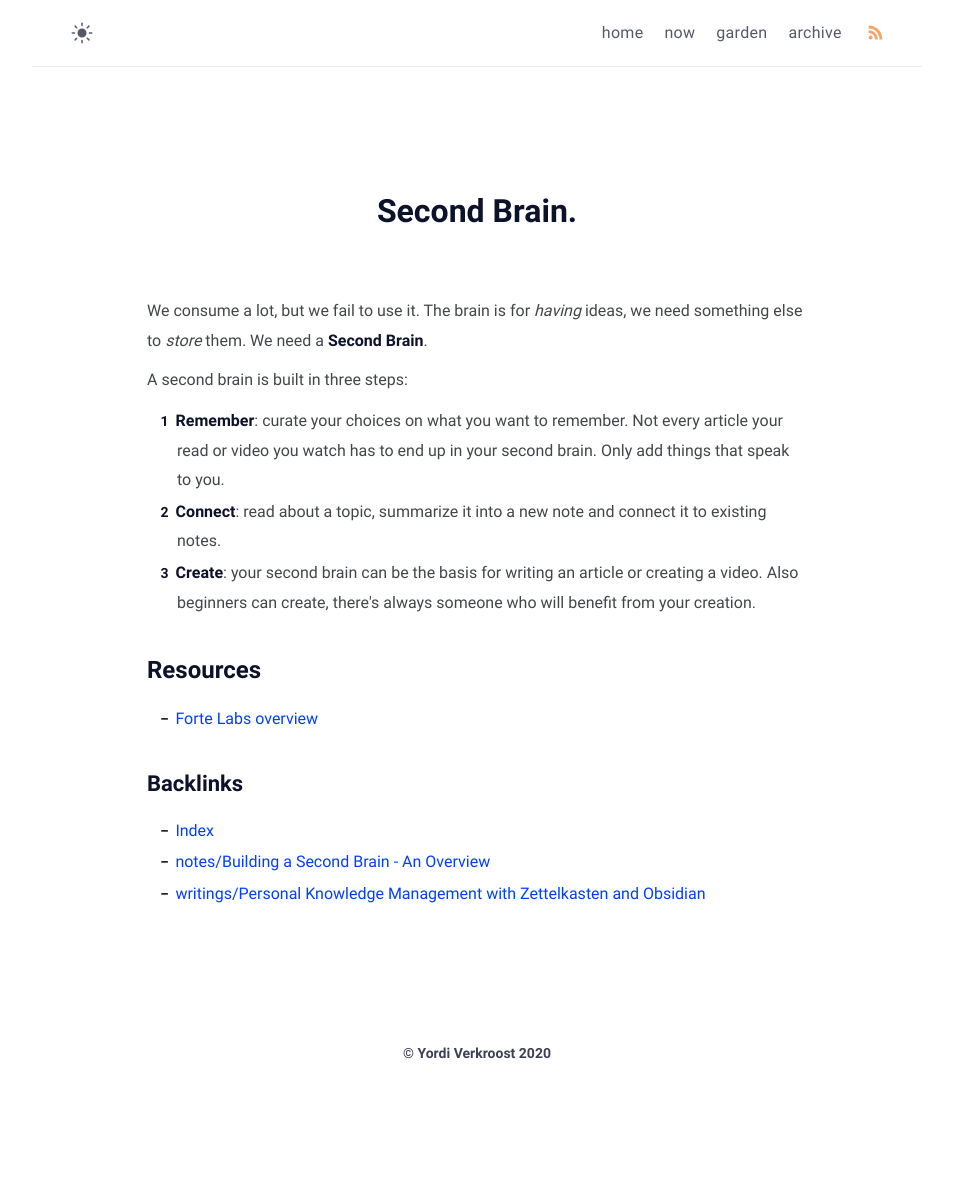
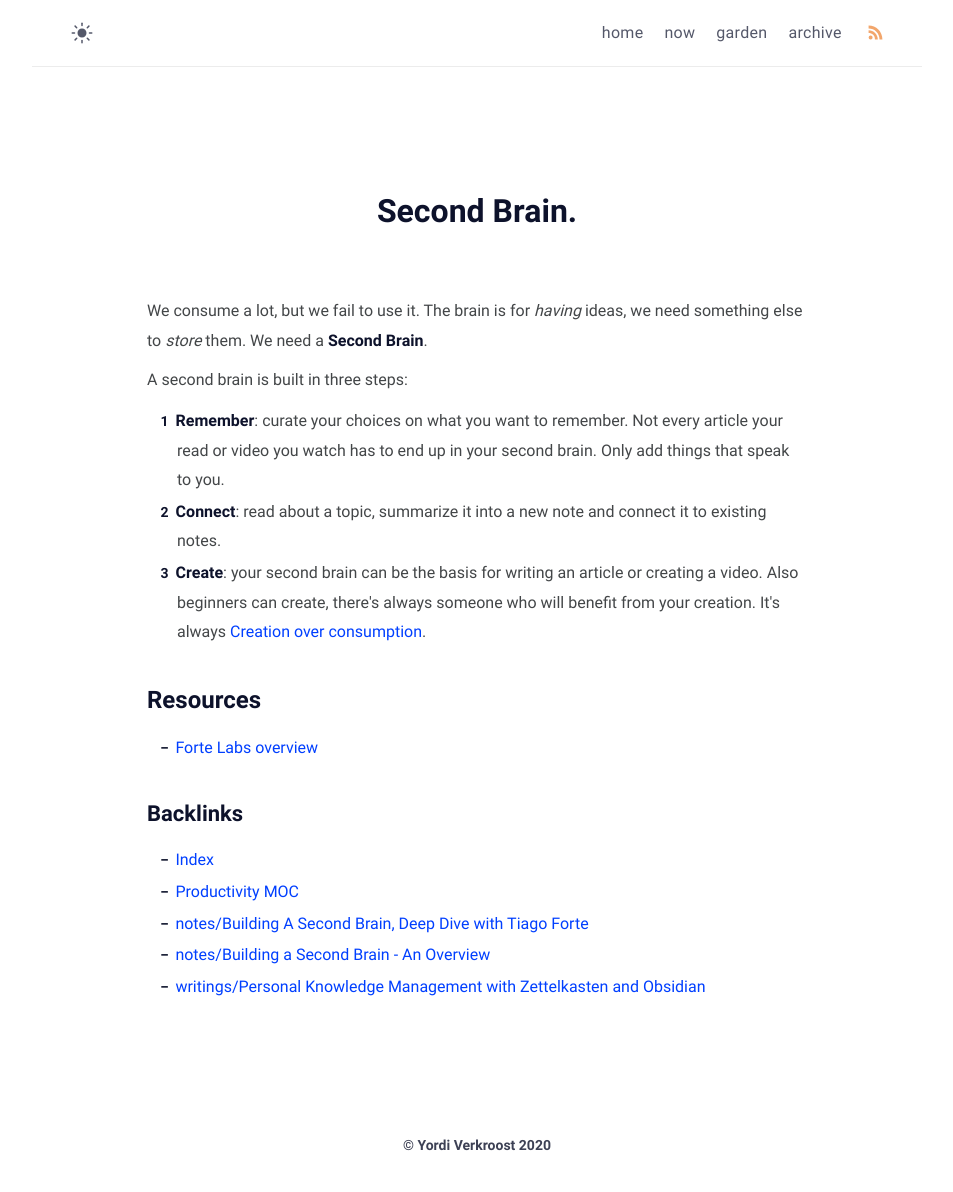
Before and after one commit to heymichal/heymichal.github.io, a Jekyll site: the page built from garden/second-brain.html, in a window 1280 px wide. Shown: the whole page, without its empty margins (163-1116 px from the left). Built offline with Jekyll 4.4.1, drawn with Linux system fonts in a browser that asks for light colours; before the commit the page ends 1099 px from its top, so only the background shows below that.

Commit message:
Update garden

```diff
--- a/garden/digital-garden.html
+++ b/garden/digital-garden.html
@@ -19,6 +19,7 @@ comments: false
 <ul>
 <li><a href="/garden/evergreen-notes">Evergreen Notes</a></li>
 <li><a href="/garden/index">Index</a></li>
+<li><a href="/garden/productivity-moc">Productivity MOC</a></li>
 </ul>
 
 </div>
--- a/garden/evergreen-notes.html
+++ b/garden/evergreen-notes.html
@@ -18,6 +18,7 @@ comments: false
 
 <ul>
 <li><a href="/garden/digital-garden">Digital Garden</a></li>
+<li><a href="/garden/productivity-moc">Productivity MOC</a></li>
 </ul>
 
 </div>
--- a/garden/productivity-moc.html
+++ b/garden/productivity-moc.html
@@ -7,7 +7,11 @@ comments: false
 <div id="content"><h1 id="taking-notes">Taking notes</h1>
 
 <ul>
+<li><a href="/garden/digital-garden">Digital Garden</a></li>
+<li><a href="/garden/evergreen-notes">Evergreen Notes</a></li>
 <li><a href="/garden/from-literature-notes-to-permanent-notes">From literature notes to permanent notes</a></li>
+<li><a href="/garden/productivity-randomness">Productivity Randomness</a></li>
+<li><a href="/garden/second-brain">Second Brain</a></li>
 </ul>
 
 <div class="backlinks">
--- a/garden/second-brain.html
+++ b/garden/second-brain.html
@@ -11,7 +11,7 @@ comments: false
 <ol>
 <li><strong>Remember</strong>: curate your choices on what you want to remember. Not every article your read or video you watch has to end up in your second brain. Only add things that speak to you.</li>
 <li><strong>Connect</strong>: read about a topic, summarize it into a new note and connect it to existing notes.</li>
-<li><strong>Create</strong>: your second brain can be the basis for writing an article or creating a video. Also beginners can create, there's always someone who will benefit from your creation.</li>
+<li><strong>Create</strong>: your second brain can be the basis for writing an article or creating a video. Also beginners can create, there's always someone who will benefit from your creation. It's always <a href="/garden/creation-over-consumption">Creation over consumption</a>.</li>
 </ol>
 
 <h1 id="resources">Resources</h1>
@@ -26,6 +26,8 @@ comments: false
 
 <ul>
 <li><a href="/garden/index">Index</a></li>
+<li><a href="/garden/productivity-moc">Productivity MOC</a></li>
+<li><a href="/garden/notes/building-a-second-brain-deep-dive-with-tiago-forte">notes/Building A Second Brain, Deep Dive with Tiago Forte</a></li>
 <li><a href="/garden/notes/building-a-second-brain---an-overview">notes/Building a Second Brain - An Overview</a></li>
 <li><a href="/garden/writings/personal-knowledge-management-with-zettelkasten-and-obsidian">writings/Personal Knowledge Management with Zettelkasten and Obsidian</a></li>
 </ul>
```
Also changed, not shown: garden/creation-over-consumption.html (added, +19 -0 lines), garden/notes/building-a-second-brain-deep-dive-with-tiago-forte.html (+4 -4 lines), garden/productivity-randomness.html (added, +19 -0 lines).
